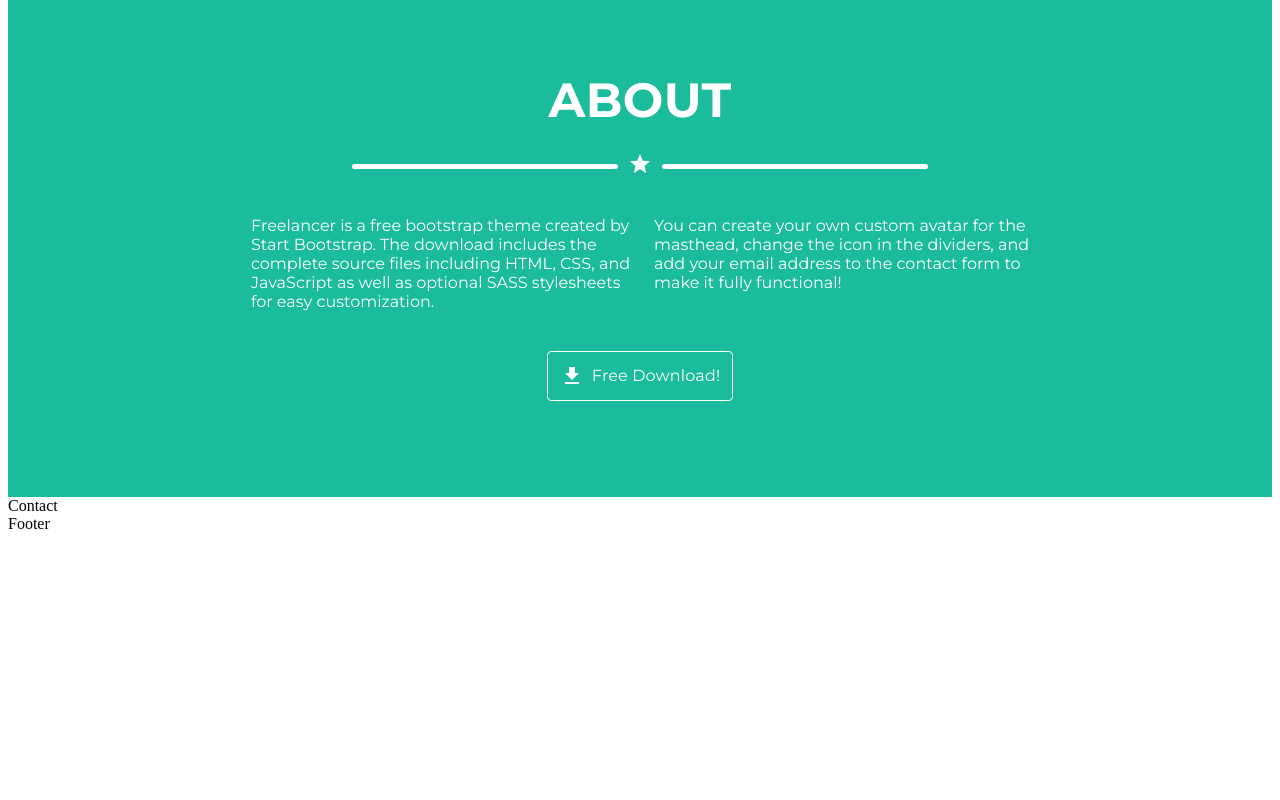
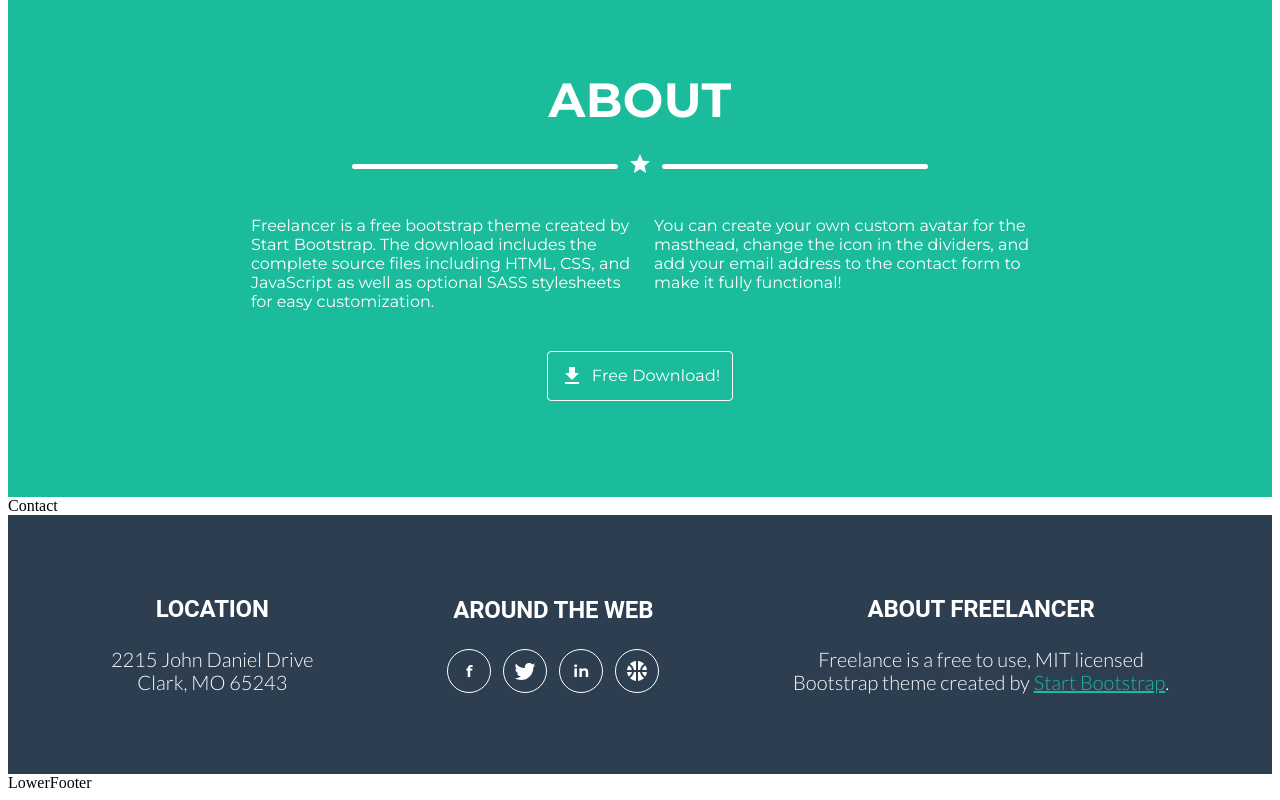
Before and after one commit to OmairAttili/Task1, a React (Vite) app: page / in a window 1280 px wide. Shown: the part 847-1647 px from the top of the page. Before the commit the page ends 1388 px from the top, so only its background shows below. Built offline with nearby package versions, Linux system fonts and the light colour scheme.

Commit message:
Create upper footer

```diff
--- a/index.html
+++ b/index.html
@@ -6,6 +6,9 @@
     <link rel="preconnect" href="https://fonts.googleapis.com">
 <link rel="preconnect" href="https://fonts.gstatic.com" crossorigin>
 <link href="https://fonts.googleapis.com/css2?family=Montserrat:ital,wght@0,100..900;1,100..900&display=swap" rel="stylesheet">
+<link rel="preconnect" href="https://fonts.googleapis.com">
+<link rel="preconnect" href="https://fonts.gstatic.com" crossorigin>
+<link href="https://fonts.googleapis.com/css2?family=Lato:ital,wght@0,100;0,300;0,400;0,700;0,900;1,100;1,300;1,400;1,700;1,900&display=swap" rel="stylesheet">
     <meta name="viewport" content="width=device-width, initial-scale=1.0" />
     <title>task2</title>
   </head>
--- a/src/App.jsx
+++ b/src/App.jsx
@@ -4,7 +4,8 @@
 import Portfolio from './components/portfolio/Portfolio'
 import About from './components/about/About'
 import Contact from './components/contact/Contact'
-import Footer from './components/footer/Footer'
+import UpperFooter from './components/footer/UpperFooter'
+import LowerFooter from './components/footer/LowerFooter'
 
 export default function App() {
   return <>
@@ -13,6 +14,7 @@
     {/* <Portfolio/> */}
     <About/>
     <Contact/>
-    <Footer/>
+    <UpperFooter/>
+    <LowerFooter/>
   </>
 }
--- a/src/components/about/About.jsx
+++ b/src/components/about/About.jsx
@@ -4,7 +4,7 @@
 import React from 'react'
 
 export default function About() {
-  return <Box sx={{bgcolor:'#1abc9c',mt:12}}>
+  return <Box sx={{bgcolor:'#1abc9c',mt:12}} id="About">
     <Container sx={{py:12,display:'flex',flexDirection:'column',gap:2,justifyContent:'center',alignItems:'center', color:'white',textAlign:'center'}}>
       <Typography sx={{fontSize:48,fontFamily:'Montserrat',fontWeight:700}}>ABOUT</Typography>
       <DividerComp/>
--- a/src/components/footer/Footer.jsx
+++ /dev/null
@@ -1,7 +0,0 @@
-import React from 'react'
-
-export default function Footer() {
-  return (
-    <div>Footer</div>
-  )
-}
--- /dev/null
+++ b/src/components/footer/LowerFooter.jsx
@@ -0,0 +1,7 @@
+import React from 'react'
+
+export default function LowerFooter() {
+  return (
+    <div>LowerFooter</div>
+  )
+}
--- /dev/null
+++ b/src/components/footer/UpperFooter.jsx
@@ -0,0 +1,35 @@
+import { Box, Container, Link, Typography } from '@mui/material'
+import TwitterIcon from '@mui/icons-material/Twitter';
+import SportsBasketballIcon from '@mui/icons-material/SportsBasketball';
+import React from 'react'
+
+export default function UpperFooter() {
+  return <Box sx={{bgcolor:'#2c3e50',py:10}}>
+    <Container sx={{color:'white',display:'flex',flexDirection:{xs:'column',md:'row'},gap:5,justifyContent:'space-around',alignItems:'center',textAlign:'center',fontFamily:'Montserrat'}}>
+      <Box sx={{display:'flex',flexDirection:'column',gap:3}}>
+        <Typography variant='h2'component='h2'
+        sx={{textTransform:'uppercase',fontSize:24,fontWeight:700}}>Location</Typography>
+        <Typography variant='h3'component='h3'
+        sx={{fontSize:20,fontWeight:300,fontFamily:'Lato'}}>2215 John Daniel Drive<br/>Clark, MO 65243</Typography>
+      </Box>
+      <Box sx={{display:'flex',flexDirection:'column',gap:3}}>
+        <Typography variant='h2'component='h2'
+        sx={{textTransform:'uppercase',fontSize:24,fontWeight:700}}>Around the Web</Typography>
+        <Box sx={{display:'flex',justifyContent:'center',alignItems:'center',gap:1.5}}>
+          <Link sx={{textDecoration:'none',color:'white',border:1.5,borderColor:'white',borderRadius:'100%',width:42,height:42,display:'flex',alignItems:'center',justifyContent:'center',cursor:'pointer',":hover":{color:'black',bgcolor:'white',transitionDuration:'300ms'},fontWeight:700}}>f</Link>
+          <Link sx={{textDecoration:'none',color:'white',border:1.5,borderColor:'white',borderRadius:'100%',width:42,height:42,display:'flex',alignItems:'center',justifyContent:'center',cursor:'pointer',":hover":{color:'black',bgcolor:'white',transitionDuration:'300ms'},fontWeight:700}}><TwitterIcon/></Link>
+          <Link sx={{textDecoration:'none',color:'white',border:1.5,borderColor:'white',borderRadius:'100%',width:42,height:42,display:'flex',alignItems:'center',justifyContent:'center',cursor:'pointer',":hover":{color:'black',bgcolor:'white',transitionDuration:'300ms'},fontWeight:700}}>in</Link>
+          <Link sx={{textDecoration:'none',color:'white',border:1.5,borderColor:'white',borderRadius:'100%',width:42,height:42,display:'flex',alignItems:'center',justifyContent:'center',cursor:'pointer',":hover":{color:'black',bgcolor:'white',transitionDuration:'300ms'},fontWeight:700}}><SportsBasketballIcon/></Link>
+        </Box>
+      </Box>
+      <Box sx={{display:'flex',flexDirection:'column',gap:3}}>
+        <Typography variant='h2'component='h2'
+        sx={{textTransform:'uppercase',fontSize:24,fontWeight:700}}>About Freelancer</Typography>
+        <Typography variant='h3'component='h3'
+        sx={{fontSize:20,fontWeight:300,fontFamily:'Lato'}}>Freelance is a free to use, MIT licensed
+        <br/> Bootstrap theme created by <Link href="#" sx={{color:'#1abc9c',textDecorationColor:'#1abc9c',cursor:'pointer'}}>Start Bootstrap</Link>.
+       </Typography>
+      </Box>
+    </Container>
+  </Box>
+}
--- a/src/components/menu/Menu.jsx
+++ b/src/components/menu/Menu.jsx
@@ -2,6 +2,7 @@
 import Button from '@mui/material/Button';
 import Menu from '@mui/material/Menu';
 import MenuItem from '@mui/material/MenuItem';
+import { Link } from '@mui/material';
 
 export default function BasicMenu() {
   const id = React.useId();
@@ -39,9 +40,15 @@
           },
         }}
       >
-        <MenuItem href='#' onClick={handleClose}>PORTFOLIO</MenuItem>
-        <MenuItem href='#' onClick={handleClose}>ABOUT</MenuItem>
-        <MenuItem href='#' onClick={handleClose}>CONTACT</MenuItem>
+        <Link href='#About' sx={{textDecoration:'none',color:'black'}}>
+        <MenuItem onClick={handleClose}>PORTFOLIO</MenuItem>
+        </Link>
+        <Link href='#' sx={{textDecoration:'none',color:'black'}}>
+        <MenuItem onClick={handleClose}>CONTACT</MenuItem>
+        </Link>
+        <Link href='#About' sx={{textDecoration:'none',color:'black'}}>
+        <MenuItem onClick={handleClose}>ABOUT</MenuItem>
+        </Link>
       </Menu>
     </div>
   );
--- a/src/components/navbar/Navbar.jsx
+++ b/src/components/navbar/Navbar.jsx
@@ -10,7 +10,7 @@
       <Box
       sx={{display:{xs:'none',md:'flex'},justifyContent:'center',alignItems:'center',gap:5,fontWeight:700,fontSize:16}}>
         <Link href='#' underline='none' color='white' sx={{p:2,":hover":{color:'#1abc9c'},transitionDuration:'200ms'}}>PORTFOLIO</Link>
-        <Link href='#' underline='none' color='white' sx={{p:2,":hover":{color:'#1abc9c'},transitionDuration:'200ms'}}>ABOUT</Link>
+        <Link href='#About' underline='none' color='white' sx={{p:2,":hover":{color:'#1abc9c'},transitionDuration:'200ms'}}>ABOUT</Link>
         <Link href='#' underline='none' color='white' sx={{p:2,":hover":{color:'#1abc9c'},transitionDuration:'200ms'}}>CONTACT</Link>
       </Box>
       <BasicMenu sx={{display:{md:'none'}}}/>
--- a/src/index.css
+++ b/src/index.css
@@ -0,0 +1,3 @@
+html {
+  scroll-behavior: smooth;
+}
```
